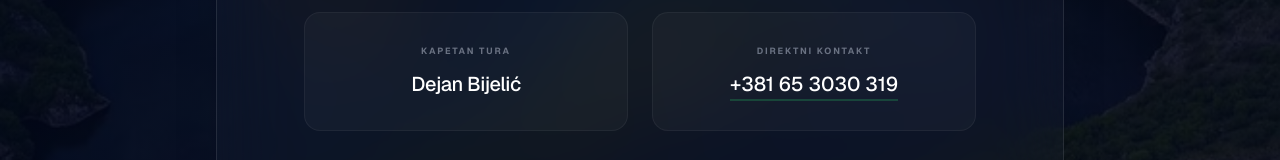
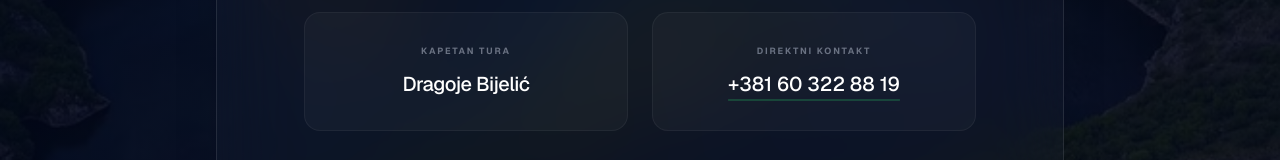
Before and after one commit to djmiro0/Uvac-Krstarica, a Next.js app: page / in a window 1280 px wide. Shown: the part 392-552 px from the top of the page. Built offline with nearby package versions, Linux system fonts and the light colour scheme.

Commit message:
name change

```diff
--- a/app/UnderConstruction.tsx
+++ b/app/UnderConstruction.tsx
@@ -55,12 +55,12 @@ export default function UnderConstruction() {
                     <div className="grid grid-cols-1 md:grid-cols-2 gap-4 md:gap-6 max-w-2xl mx-auto mb-10 md:mb-16">
                         <div className="flex flex-col items-center justify-center bg-white/[0.03] border border-white/5 py-6 md:py-8 rounded-xl md:rounded-2xl transition-colors hover:bg-white/[0.05]">
                             <span className="text-gray-500 uppercase text-[8px] md:text-[9px] tracking-[0.2em] mb-2 md:mb-3 font-bold">Kapetan tura</span>
-                            <span className="text-white text-lg md:text-xl font-medium tracking-tight">Dejan Bijelić</span>
+                            <span className="text-white text-lg md:text-xl font-medium tracking-tight">Dragoje Bijelić</span>
                         </div>
                         <div className="flex flex-col items-center justify-center bg-white/[0.03] border border-white/5 py-6 md:py-8 rounded-xl md:rounded-2xl transition-colors hover:bg-white/[0.05]">
                             <span className="text-gray-500 uppercase text-[8px] md:text-[9px] tracking-[0.2em] mb-2 md:mb-3 font-bold">Direktni kontakt</span>
-                            <a href="tel:+381653030319" className="text-white text-lg md:text-xl font-medium hover:text-[#1C7049] transition-colors underline decoration-[#1C7049]/50 underline-offset-4 md:underline-offset-8">
-                                +381 65 3030 319
+                            <a href="tel:+381603228819" className="text-white text-lg md:text-xl font-medium hover:text-[#1C7049] transition-colors underline decoration-[#1C7049]/50 underline-offset-4 md:underline-offset-8">
+                                +381 60 322 88 19
                             </a>
                         </div>
                     </div>
```
